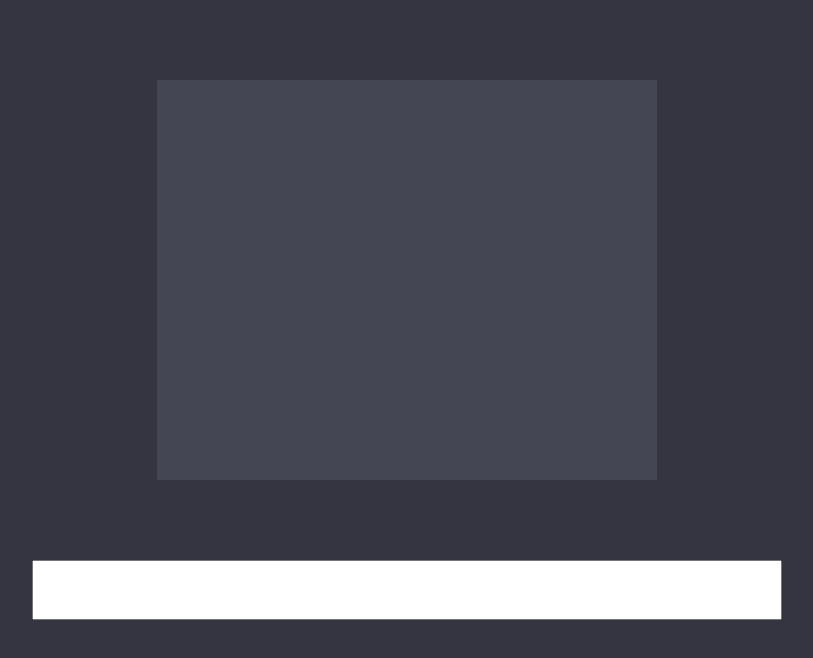
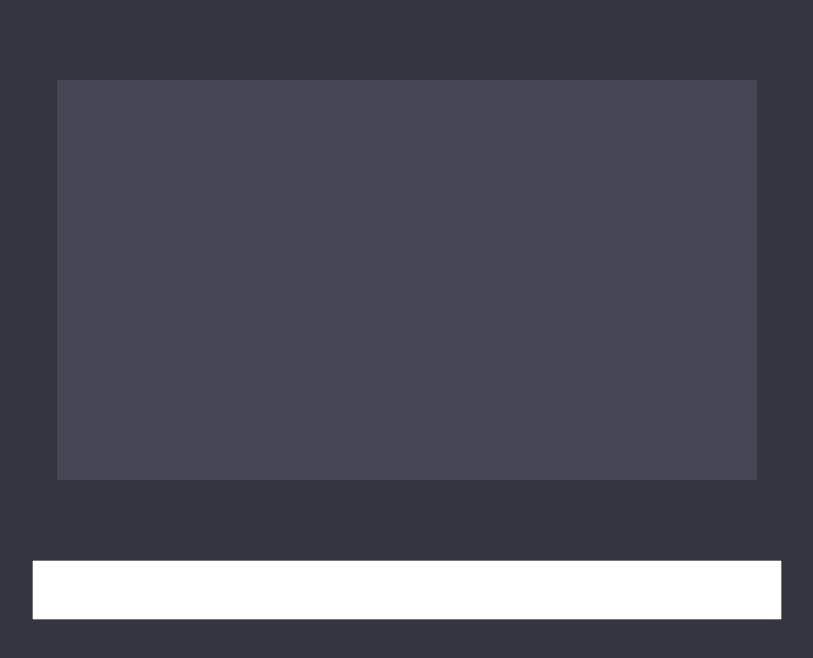
Before and after one commit to grammerhub/faq-ai-chat, a Next.js app in the folder questions-app/: page / in a window 1280 px wide. Shown: the top 658 px of the page, without its empty margins (233-1046 px from the left). Built offline with nearby package versions, Linux system fonts and the light colour scheme.

Commit message:
Make questions and answers show on display after providing a question

```diff
--- a/questions-app/comps/Answer.js
+++ b/questions-app/comps/Answer.js
@@ -1,6 +1,6 @@
 const Answer = (props) => {
   return (
-    <p className={props.style.line}>{props.answer}</p>
+    <p className={props.style.line}>Answer: {props.answer}</p>
   )
 }
 
--- a/questions-app/comps/Display.js
+++ b/questions-app/comps/Display.js
@@ -1,15 +1,19 @@
-import Question from '/comps/Question'
-import Answer from '/comps/Answer'
-
+import QuestionResult from '/comps/QuestionResult'
 const Display = (props) => {
 
+  let results = [];
+
+  for(let i = 0; i < props.questions.length; i++) {
+
+    results.push(<QuestionResult key={i} question={props.questions[i]} answer={props.answers[i]} style={props.style}/>)
+
+  }
 
   return (
     <section className={props.style.display}>
-      {props.questions.map((value, index) => {
-        return <p key={index}>{value}</p>
+      {results.map((value, index) => {
+        return results[index]
       })}
-      {/* <Answer answer={props.answer} style={props.style} /> */}
     </section>
   )
 }
--- a/questions-app/comps/Question.js
+++ b/questions-app/comps/Question.js
@@ -1,6 +1,6 @@
 const Question = (props) => {
   return (
-    <p className={props.style.line}>{props.question}</p>
+    <p className={props.style.line}>Question: {props.question}</p>
   )
 }
 
--- /dev/null
+++ b/questions-app/comps/QuestionResult.js
@@ -0,0 +1,13 @@
+import Question from '/comps/Question'
+import Answer from '/comps/Answer'
+
+const QuestionResult = (props) => {
+  return (
+    <section>
+      <Question question={props.question} style={props.style}/>
+      <Answer answer={props.answer} style={props.style} />
+    </section>
+  )
+}
+
+export default QuestionResult;
--- a/questions-app/pages/index.js
+++ b/questions-app/pages/index.js
@@ -40,11 +40,7 @@ export default function Home() {
 
       const answer = await res.json();
       setQuestions([...questions, question])
-
-      // setQuestions([...questions, question])
-      // setAnswers([...answers, answer])
-
-      // console.log([...questions, question])
+      setAnswers([...answers, answer])
 
     } catch (err) {
       console.log(err);
@@ -60,7 +56,7 @@ export default function Home() {
         <link rel="icon" href="/favicon.ico" />
       </Head>
 
-      <Display style={styles} questions={questions} answer="Zephyr"/>
+      <Display style={styles} questions={questions} answers={answers}/>
       <section className={styles.form_container}>
         <form className={styles.question_form} onSubmit={formSubmit}>
           <input id="question-input" className={styles.question_input} type="text"></input>
--- a/questions-app/styles/Home.module.css
+++ b/questions-app/styles/Home.module.css
@@ -3,10 +3,11 @@
 }
 
 .display {
-  max-width: 500px;
-  min-height: 50vh;
+  max-width: 700px;
+  height: 50vh;
   margin: 5rem auto;
   background-color: #444654;
+  overflow-y: auto;
 }
 
 .form_container {
@@ -31,6 +32,7 @@
   min-height: 50px;
   color: white;
   padding: 2rem;
+  font-size: 1.2rem;
 }
 
 .enter {
```
